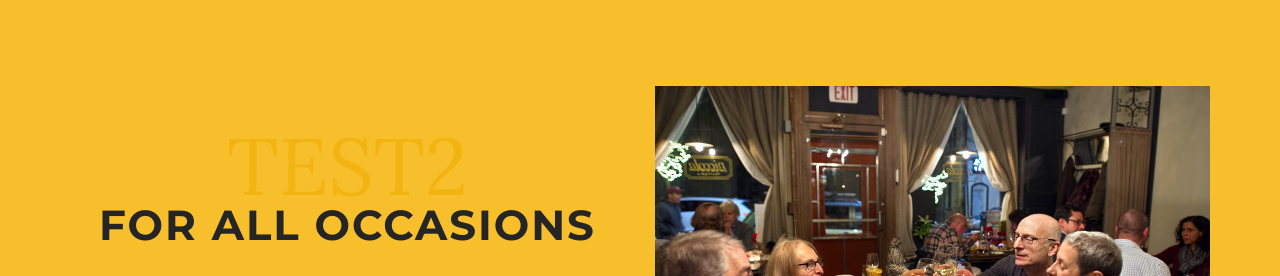
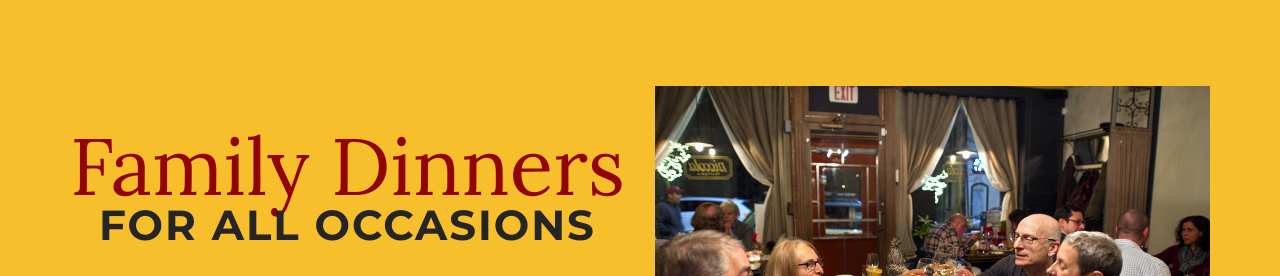
Before and after one commit to PiccolaTrattoria/piccola, a Jekyll site: the page built from about.html, in a window 1280 px wide and 1400 px high, scrolled down 529 px, cut to the strip 1124-1400 px from the top of the window. Built offline with Jekyll 4.4.1, drawn with Linux system fonts in a browser that asks for light colours; nearby versions of some CDN libraries; some web fonts are replaced; library files that are not in the unit come from our copies.

Commit message:
changes in some of the css, overall improvements to first two pages

```diff
--- a/_includes/header.html
+++ b/_includes/header.html
@@ -4,7 +4,7 @@
   <header class="header">
 
     <!--begin nav -->
-    <nav class="navbar navbar-default navbar-fixed-top opaque">
+    <nav class="navbar navbar-default navbar-fixed-top ">
 
       <!--begin container -->
       <div class="container">
--- a/about.html
+++ b/about.html
@@ -55,15 +55,14 @@ title: About
             <!--begin col-md-6-->
             <div class="col-md-6 wow slideInLeft">
 
-                <iframe width="600" height="400" frameborder="0" scrolling="no" marginheight="0" marginwidth="0" src="http://my.ctrlq.org/maps/#street|0.42782427645881216|208.89721320282368|-18.972981592863448|41.0154531853754|-73.87239526969415"></iframe>
-
+           <iframe width="600" height="400" frameborder="0" scrolling="no" marginheight="0" marginwidth="0" src="http://my.ctrlq.org/maps/#street|0.42782427645881216|264.0197635319636|-7.812909989395891|41.01543944435524|-73.87235999212271"></iframe>
             </div>
             <!--end col-md-6-->
 
             <!--begin col-md-6-->
             <div class="col-md-6 text-center padding-top-40 padding-bottom-40 wow slideInRight">
 
-                <span class="comic-text">Discover</span>
+                <span class="comic-text2">Discover</span>
 
                 <h2 class="section-title">The real taste of Italy</h2>
 
@@ -154,7 +153,7 @@ title: About
             <!--begin col-md-6-->
             <div class="col-md-6 text-center padding-top-50 padding-bottom-50 wow slideInLeft">
 
-                <span class="comic-text">TEST2</span>
+                <span class="comic-text2">Family Dinners</span>
 
                 <h2 class="section-title">For All Occasions</h2>
 
```
Also changed, not shown: _includes/css/fableStyles.css (+7 -0 lines), images/mascarpone.jpg (added), 9 other files.
